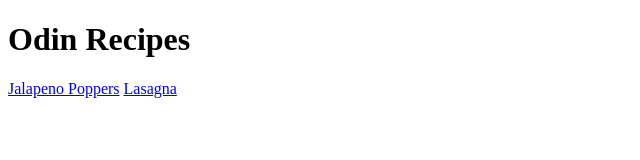
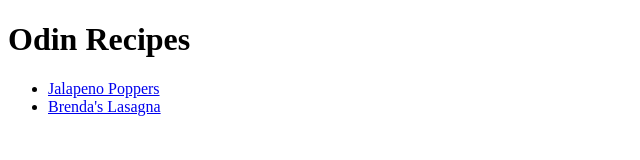
Before and after one commit to Jon-Keen/odin-recipes, a plain HTML site: page index.html in a window 1280 px wide. Shown: the whole page, without its empty margins (0-640 px from the left). Drawn offline with Linux system fonts and the light colour scheme.

Commit message:
updated naming of lasagna updated img src to active image

```diff
--- a/index.html
+++ b/index.html
@@ -8,7 +8,9 @@
 </head>
 <body>
     <h1>Odin Recipes</h1>
-    <a href="./recipes/poppers.html">Jalapeno Poppers</a>
-    <a href="./recipes/lasagna.html">Lasagna</a>
+    <ul>
+        <li><a href="./recipes/poppers.html">Jalapeno Poppers</a></li>
+        <li><a href="./recipes/lasagna.html">Brenda's Lasagna</a></li>
+    </ul>
 </body>
 </html>
```
Also changed, not shown: recipes/lasagna.html (+2 -2 lines), img/lasagna.jpg (added).
